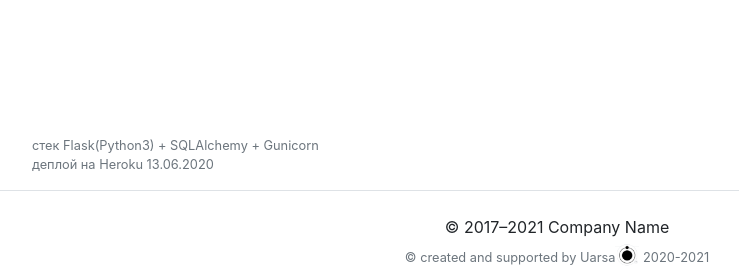
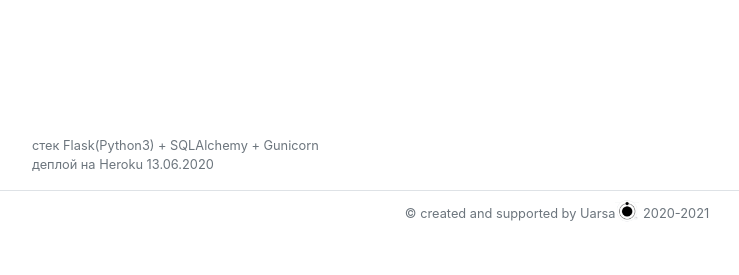
Before and after one commit to Uarsa/blog, a Flask app: page /about in a window 1280 px wide. Shown: the part 638-913 px from the top of the page, without its empty margins (83-822 px from the left). After the commit the page ends 860 px from the top, so only its background shows below. Run offline with Flask 2, Linux system fonts and the light colour scheme; some libraries are stand-ins or nearby versions.

Commit message:
Update base.html

```diff
--- a/templates/base.html
+++ b/templates/base.html
@@ -53,17 +53,9 @@
 </div>
 
 
-
-<div class=container-fluid>
-  <footer class="container pt-4 text-center border-top">
-      <p class="mb-1">&copy; 2017–2021 Company Name</p>
-      <!--small class="d-block mb-3 text-muted">© created and supported by Uarsa<img class="mb-2" src="static/css/hedr.jpg" alt="" width="24" height="24"> 2020-2021</small-->
-      <small class="text-center text-muted">© created and supported by Uarsa<img class="mb-2" src="static/css/hedr.jpg" alt="" width="24" height="24"> 2020-2021</small>
-
+  <footer class="container pt-2 text-center border-top">
+      <small class="text-muted">© created and supported by Uarsa<img class="mb-2" src="static/css/hedr.jpg" alt="" width="24" height="24"> 2020-2021</small>
   </footer>
-</div>
-
-
 
 
 </body>
```
